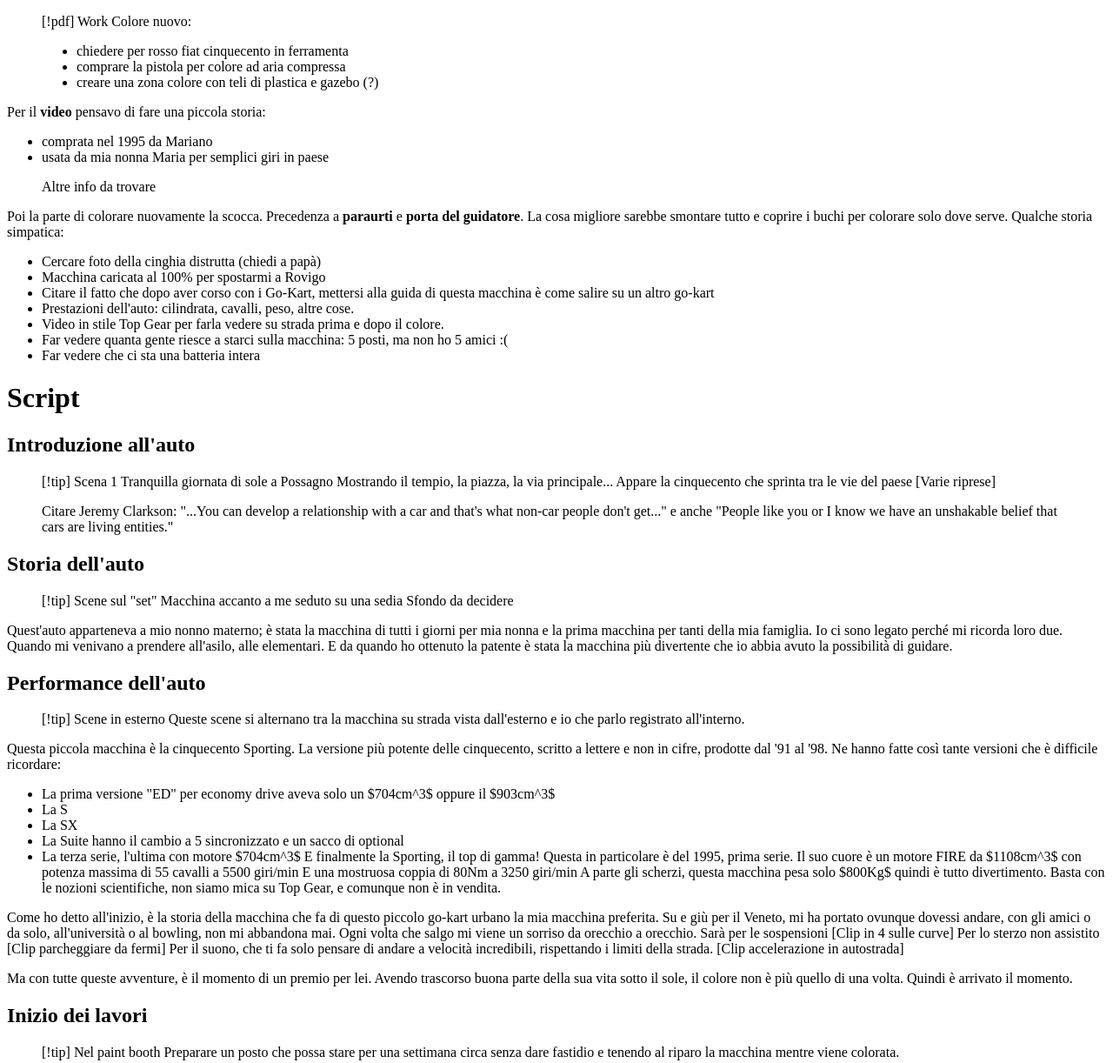
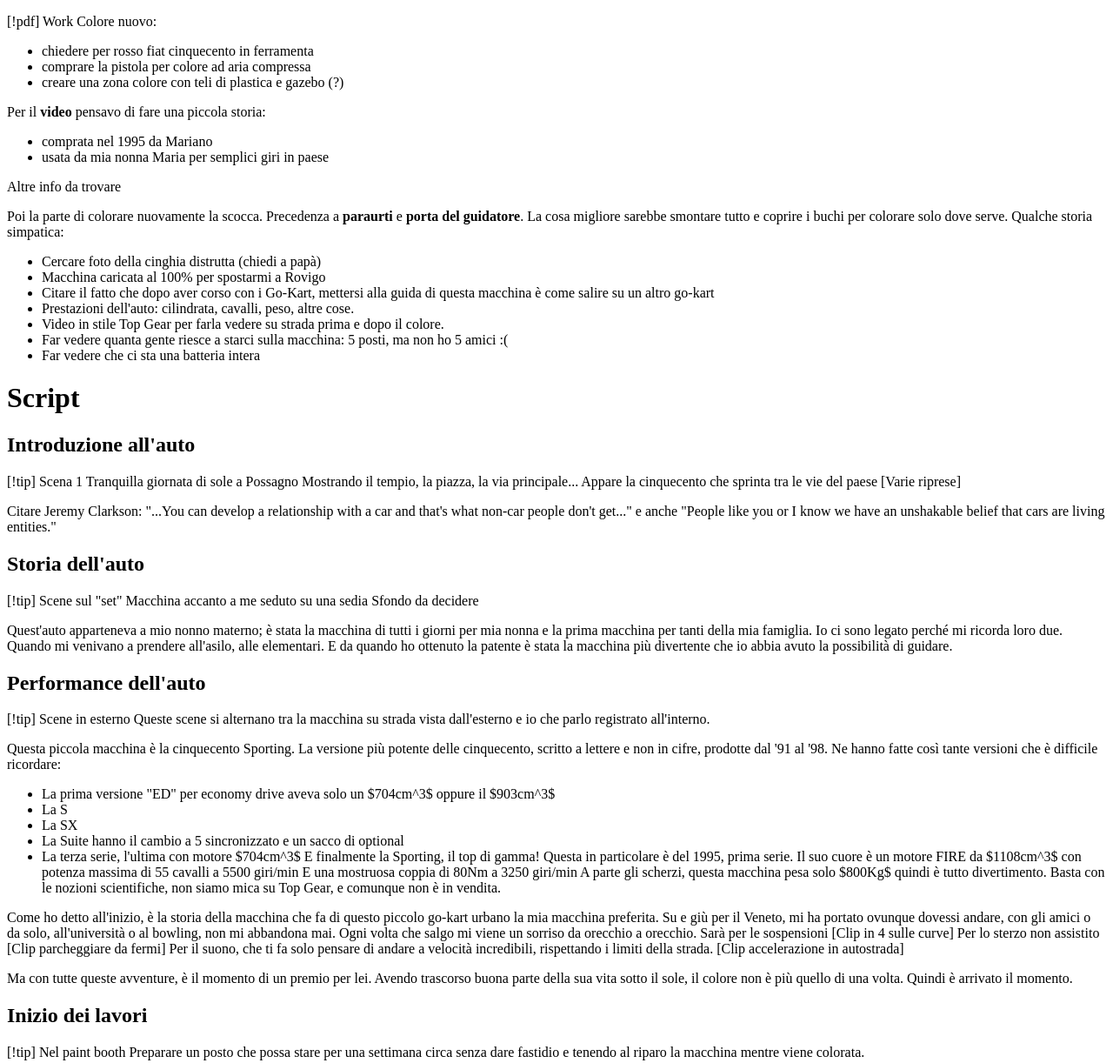
Before and after one commit to Takumi13954/Takumi13954.github.io, a plain HTML site: page index.html in a window 1280 px wide. Shown: the top 1222 px of the page at 87% size. Drawn offline with Linux system fonts and the light colour scheme.

Commit message:
test4
remove blockquote

```diff
--- a/index.html
+++ b/index.html
@@ -1,7 +1,6 @@
 <!DOCTYPE html>
 <html>
 <body>
-    <blockquote>
         <p>[!pdf] Work
         Colore nuovo:</p>
         <ul>
@@ -9,15 +8,14 @@
         <li>comprare la pistola per colore ad aria compressa</li>
         <li>creare una zona colore con teli di plastica e gazebo (?)</li>
         </ul>
-        </blockquote>
         <p>Per il <strong>video</strong> pensavo di fare una piccola storia:</p>
         <ul>
         <li>comprata nel 1995 da Mariano</li>
         <li>usata da mia nonna Maria per semplici giri in paese</li>
         </ul>
-        <blockquote>
+
         <p>Altre info da trovare</p>
-        </blockquote>
+
         <p>Poi la parte di colorare nuovamente la scocca.
         Precedenza a <strong>paraurti</strong> e <strong>porta del guidatore</strong>.
         La cosa migliore sarebbe smontare tutto e coprire i buchi per colorare solo dove serve.
@@ -33,30 +31,30 @@
         </ul>
         <h1 id="script">Script</h1>
         <h2 id="introduzione-allauto">Introduzione all&#39;auto</h2>
-        <blockquote>
+
         <p>[!tip] Scena 1
         Tranquilla giornata di sole a Possagno
         Mostrando il tempio, la piazza, la via principale...
         Appare la cinquecento che sprinta tra le vie del paese [Varie riprese]</p>
-        </blockquote>
-        <blockquote>
+
+
         <p>Citare Jeremy Clarkson: &quot;...You can develop a relationship with a car and that&#39;s what non-car people don&#39;t get...&quot; e anche &quot;People like you or I know we have an unshakable belief that cars are living entities.&quot;</p>
-        </blockquote>
+
         <h2 id="storia-dellauto">Storia dell&#39;auto</h2>
-        <blockquote>
+
         <p>[!tip] Scene sul &quot;set&quot;
         Macchina accanto a me seduto su una sedia
         Sfondo da decidere</p>
-        </blockquote>
+
         <p>Quest&#39;auto apparteneva a mio nonno materno; è stata la macchina di tutti i giorni per mia nonna e la prima macchina per tanti della mia famiglia.
         Io ci sono legato perché mi ricorda loro due.
         Quando mi venivano a prendere all&#39;asilo, alle elementari.
         E da quando ho ottenuto la patente è stata la macchina più divertente che io abbia avuto la possibilità di guidare.</p>
         <h2 id="performance-dellauto">Performance dell&#39;auto</h2>
-        <blockquote>
+
         <p>[!tip] Scene in esterno
         Queste scene si alternano tra la macchina su strada vista dall&#39;esterno e io che parlo registrato all&#39;interno.</p>
-        </blockquote>
+
         <p>Questa piccola macchina è la cinquecento Sporting.
         La versione più potente delle cinquecento, scritto a lettere e non in cifre, prodotte dal &#39;91 al &#39;98.
         Ne hanno fatte così tante versioni che è difficile ricordare:</p>
@@ -84,10 +82,10 @@
         Avendo trascorso buona parte della sua vita sotto il sole, il colore non è più quello di una volta.
         Quindi è arrivato il momento.</p>
         <h2 id="inizio-dei-lavori">Inizio dei lavori</h2>
-        <blockquote>
+
         <p>[!tip] Nel paint booth
         Preparare un posto che possa stare per una settimana circa senza dare fastidio e tenendo al riparo la macchina mentre viene colorata.</p>
-        </blockquote>
+
         <ul>
         <li><input disabled="" type="checkbox"> Comprare la pistola per il colore</li>
         <li><input disabled="" type="checkbox"> Chiedere quanti chili di colore servono a Dal Broi</li>
@@ -97,19 +95,19 @@
         </ul>
         <h2 id="lavori-in-corso">Lavori in corso</h2>
         <p>Partendo dai parafanghi, che non sono presi per niente bene, intanto li smontiamo dalla macchina.</p>
-        <blockquote>
+
         <p>[!attention] Da decidere</p>
         <ul>
         <li><input disabled="" type="checkbox"> Fare solo la porta</li>
         <li><input disabled="" type="checkbox"> Fare tutta la macchina</li>
         </ul>
-        </blockquote>
+
         <h2 id="fine-dei-lavori-e-conclusioni">Fine dei lavori e conclusioni</h2>
-        <blockquote>
+
         <p>[!tip] Scene in esterno
         Un bel rolling shot mentre si guida per strada della macchina finita.
         Arrivo in tempio (?) [tanto non prendendo soldi dal video non possono dirci niente quelli dell&#39;Opera Pia haha]</p>
-        </blockquote>
+
 
 </body>
 </html>
```
